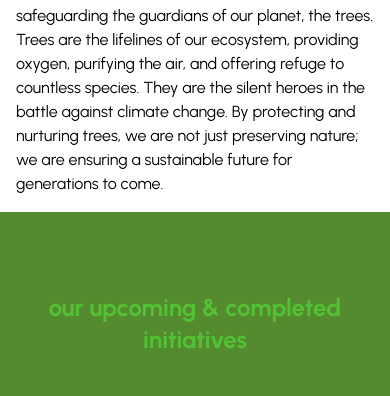
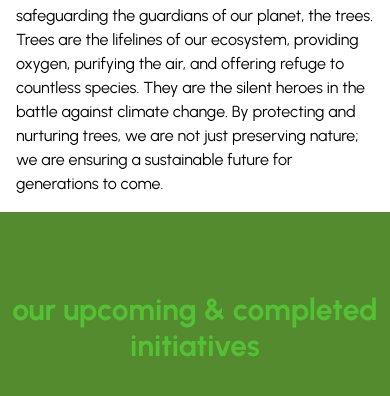
Before and after one commit to azharkhan93/Conservation-Council-Of-Kashmir, a Next.js app: page / in a window 390 px wide. Shown: the part 6920-7316 px from the top of the page. Built offline with nearby package versions, Linux system fonts and the light colour scheme.

Commit message:
new chnages

```diff
--- a/app/components/Latestwork/index.tsx
+++ b/app/components/Latestwork/index.tsx
@@ -100,7 +100,7 @@ const MultipleItems: React.FC = () => {
     <div className="bg-gray-200 py-20 ">
       <div className="mx-auto max-w-7xl sm:py-4 lg:px-8">
         <div className="text-center">
-          <h3 className="text-2xl text-gradient  sm:text-5xl font-bold mb-2">
+          <h3 className="text-3xl text-gradient  sm:text-5xl font-bold mb-2">
           our upcoming & completed initiatives
           </h3>
         </div>
```
